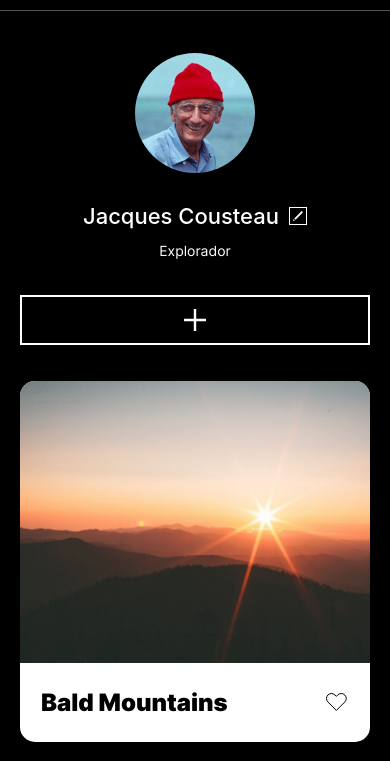
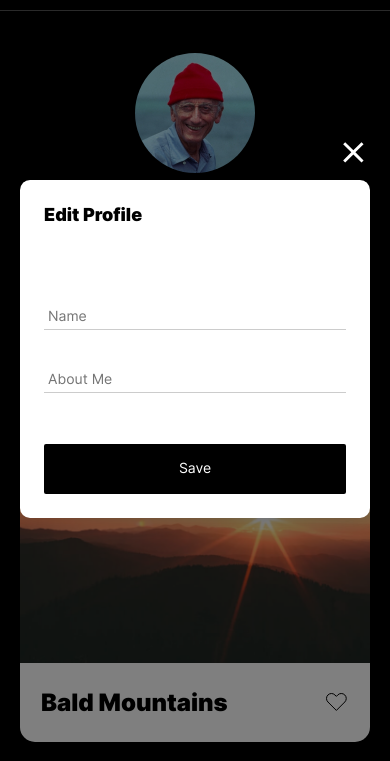
Before and after one commit to firhoe/web_project_4_esp, a plain HTML site: page index.html in a window 390 px wide. Both pictures are taken after a click on the button 297 px from the left and 289 px from the top of the page. Shown: the part 73-834 px from the top of the page. Drawn offline with Linux system fonts and the light colour scheme; a web font is replaced by a local one.

Commit message:
feat: agregar formulario popup responsivo

```diff
--- a/blocks/popup/__close-button/popup__close-button.css
+++ b/blocks/popup/__close-button/popup__close-button.css
@@ -0,0 +1,18 @@
+.popup__close-button {
+  background-image: url(../../../images/close-icon.svg);
+  background-color: transparent;
+  background-repeat: no-repeat;
+  background-size: cover;
+  border: none;
+  cursor: pointer;
+  height: 37px;
+  position: absolute;
+  right: -2px;
+  top: -46px;
+  width: 37px;
+  transition: all 0.2s ease;
+}
+
+.popup__close-button:hover {
+  opacity: 0.6;
+}
--- a/blocks/popup/__container/popup__container.css
+++ b/blocks/popup/__container/popup__container.css
@@ -0,0 +1,20 @@
+.popup__container {
+  width: 100%;
+  background-color: #fff;
+  border-radius: 10px;
+  box-shadow: 0 0 25px rgb(0 0 0 / 15%);
+  box-sizing: border-box;
+  color: #000;
+  display: flex;
+  flex-direction: column;
+  padding: 24px;
+  margin: 0 20px;
+  position: relative;
+}
+
+@media screen and (min-width: 550px) {
+  .popup__container {
+    width: 430px;
+    padding: 36px;
+  }
+}
--- a/blocks/popup/__form/popup__form.css
+++ b/blocks/popup/__form/popup__form.css
@@ -0,0 +1,4 @@
+.popup__form {
+  display: flex;
+  flex-direction: column;
+}
--- /dev/null
+++ b/blocks/popup/__input-container/popup__input-container.css
@@ -0,0 +1,8 @@
+.popup__input-container {
+  display: flex;
+  flex-direction: column;
+  justify-content: flex-start;
+  padding-bottom: 46px;
+  width: 100%;
+  gap: 30px;
+}
--- a/blocks/popup/__input/popup__input.css
+++ b/blocks/popup/__input/popup__input.css
@@ -0,0 +1,12 @@
+.popup__input {
+  align-items: flex-start;
+  border: none;
+  border-bottom: 1px solid rgba(0, 0, 0, 0.2);
+  display: flex;
+  font-size: 14px;
+  height: 28px;
+  justify-content: flex-start;
+  line-height: 17px;
+  margin-bottom: 5px;
+  padding: 0 0 0 4px;
+}
--- /dev/null
+++ b/blocks/popup/__submit-button/popup__submit-button.css
@@ -0,0 +1,16 @@
+.popup__submit-button {
+  width: 100%;
+  background-color: #000;
+  border: none;
+  border-radius: 2px;
+  color: #fff;
+  cursor: pointer;
+  font-size: 14px;
+  line-height: 1.2;
+  min-height: 50px;
+  transition: all 0.2s ease;
+}
+
+.popup__submit-button:hover {
+  opacity: 0.8;
+}
--- a/blocks/popup/__title/popup__title.css
+++ b/blocks/popup/__title/popup__title.css
@@ -0,0 +1,13 @@
+.popup__title {
+  font-size: 18px;
+  font-weight: 900;
+  line-height: 1.2;
+  padding-bottom: 76px;
+}
+
+@media screen and (min-width: 550px) {
+  .popup__title {
+    font-size: 24px;
+    padding-bottom: 54px;
+  }
+}
--- /dev/null
+++ b/blocks/popup/_opened/popup_opened.css
@@ -0,0 +1,5 @@
+.popup_opened {
+  opacity: 1;
+  visibility: visible;
+  transition: visibility 0.3s ease, opacity 0.3s ease;
+}
--- a/blocks/popup/popup.css
+++ b/blocks/popup/popup.css
@@ -0,0 +1,14 @@
+.popup {
+  background-color: rgba(0, 0, 0, 0.5);
+  height: 100vh;
+  width: 100%;
+  display: flex;
+  justify-content: center;
+  align-items: center;
+  position: fixed;
+  left: 0;
+  opacity: 0;
+  top: 0;
+  z-index: 1;
+  visibility: hidden;
+}
--- a/index.html
+++ b/index.html
@@ -12,16 +12,13 @@
   </head>
   <body>
     <div class="page">
-      <!-- Header -->
       <header class="header">
         <img
           src="./images/logo.svg"
           alt="Logo Around the US"
           class="header__logo" />
       </header>
-      <!-- Main Body -->
       <main class="content">
-        <!-- Profile -->
         <section class="profile">
           <div class="profile__container">
             <img
@@ -38,7 +35,6 @@
           </div>
           <button type="button" class="profile__add-button"></button>
         </section>
-        <!-- Elements -->
         <section class="cards">
           <ul class="cards__container">
             <li class="card">
@@ -114,28 +110,30 @@
           </ul>
         </section>
       </main>
-      <!-- Footer -->
       <footer class="footer">
         <p class="footer__copyright">© 2021 Around the US</p>
       </footer>
-      <!-- Profile edit popup -->
       <section class="popup">
         <div class="popup__container">
-          <button type="button" class="popup__close-button"></button>
+          <form action="#" name="edit" class="popup__form" novalidate>
             <h3 class="popup__title">Edit Profile</h3>
-          <form action="#" name="edit" class="popup__form" novalidate>
+            <div class="popup__input-container">
               <input
                 type="text"
                 name="name"
                 placeholder="Name"
-              class="popup__input popup__input_type_name" />
+                id="popup_input_name"
+                class="popup__input" />
               <input
                 type="text"
                 name="about"
                 placeholder="About Me"
-              class="popup__input popup__input_type_about" />
+                id="popup_input_about"
+                class="popup__input" />
+            </div>
             <button type="submit" class="popup__submit-button">Save</button>
           </form>
+          <button type="button" class="popup__close-button"></button>
         </div>
       </section>
     </div>
--- a/pages/index.css
+++ b/pages/index.css
@@ -50,10 +50,11 @@
 /* initiantes popup form*/
 
 @import url(../blocks/popup/popup.css);
+@import url(../blocks/popup/_opened/popup_opened.css);
 @import url(../blocks/popup/__close-button/popup__close-button.css);
+@import url(../blocks/popup/__submit-button/popup__submit-button.css);
 @import url(../blocks/popup/__container/popup__container.css);
 @import url(../blocks/popup/__form/popup__form.css);
 @import url(../blocks/popup/__input/popup__input.css);
-@import url(../blocks/popup/__input/_type_about/popup__input_type_about.css);
-@import url(../blocks/popup/__input/_type_name/popup__input_type_name.css);
+@import url(../blocks/popup/__input-container/popup__input-container.css);
 @import url(../blocks/popup/__title/popup__title.css);
--- a/scripts/index.js
+++ b/scripts/index.js
@@ -0,0 +1,32 @@
+// initiates profile editor popup
+
+const openFormButton = document.querySelector('.profile__edit-button');
+
+const popup = document.querySelector('.popup');
+const closeButton = popup.querySelector('.popup__close-button');
+
+function toggleForm() {
+  popup.classList.toggle('popup_opened');
+}
+
+openFormButton.addEventListener('click', toggleForm);
+closeButton.addEventListener('click', toggleForm);
+
+// initiates profile editor popup save button
+
+const form = document.querySelector('.popup__form');
+
+const profileName = document.querySelector('.profile__user');
+const profileAbout = document.querySelector('.profile__profession');
+
+const inputName = document.getElementById('popup_input_name');
+const inputAbout = document.getElementById('popup_input_about');
+
+function handleFormSubmit(event) {
+  event.preventDefault();
+  profileName.textContent = inputName.value;
+  profileAbout.textContent = inputAbout.value;
+  console.log(profileName.textContent);
+}
+
+form.addEventListener('submit', handleFormSubmit);
```
Also changed, not shown: blocks/popup/__input/_type_about/popup__input_type_about.css (deleted), blocks/popup/__input/_type_name/popup__input_type_name.css (deleted), vendor/fonts/Inter-Medium.woff (added), vendor/fonts/Inter-Medium.woff2 (added), vendor/fonts/inter.css. Lines whose indentation alone changed are shown as unchanged.
